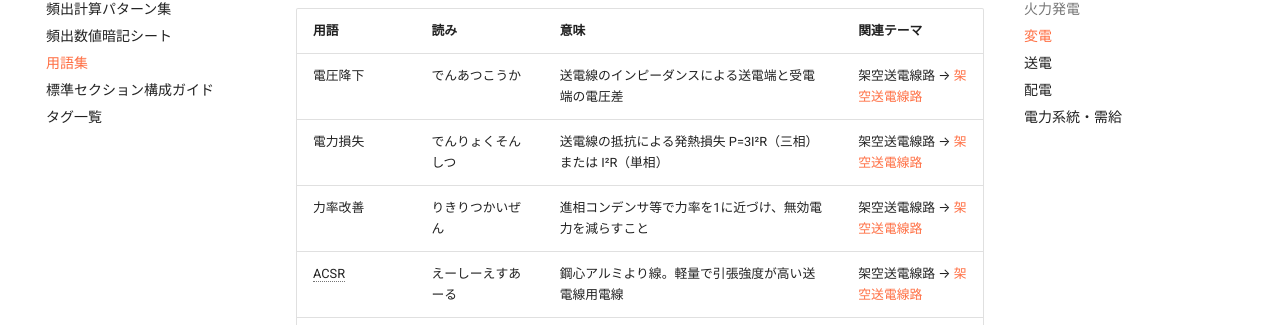
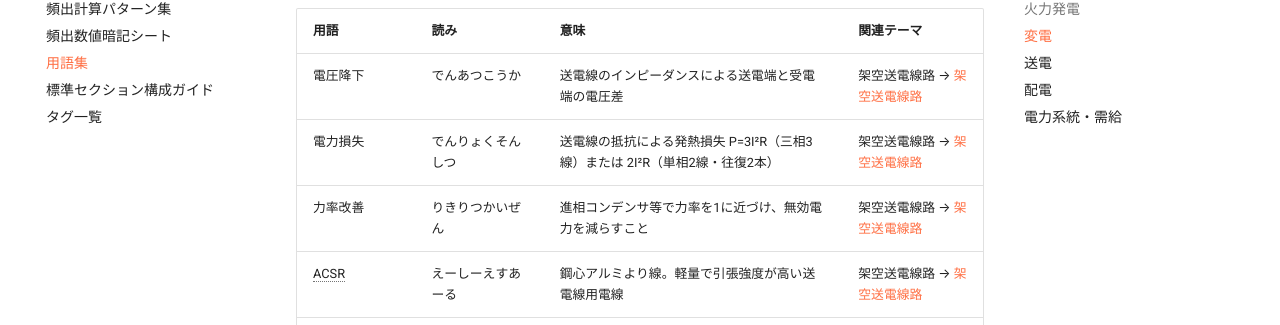
Before and after one commit to kfurufuru/denken-wiki-denryoku, an MkDocs documentation site: the page built from docs/reference/glossary.md, in a window 1280 px wide and 900 px high, scrolled down 3046 px. Shown: the part 126-451 px from the top of the window. Built offline with MkDocs 1.6.1 and Material for MkDocs 9.7.7, drawn with Linux system fonts in a browser that asks for light colours; comment, search, counter and statistics services are not loaded.

Commit message:
fix(audit): 用語集の単相電力損失表記を2I²Rに統一
glossary.md の電力損失定義が「単相=I²R」で、kakuu-souden(2I²R)・
P4で統一した他ページと不整合だった。単相2線=往復2本で2I²Rに揃える。
fable5監査で検出

Co-Authored-By: Claude Fable 5 <noreply@anthropic.com>
Claude-Session: https://claude.ai/code/session_01YQLAQuU4Hfr91VHNKfcZLA

```diff
--- a/docs/reference/glossary.md
+++ b/docs/reference/glossary.md
@@ -65,7 +65,7 @@ tags: [用語集, リファレンス]
 | 用語 | 読み | 意味 | 関連テーマ |
 |------|------|------|-----------|
 | 電圧降下 | でんあつこうか | 送電線のインピーダンスによる送電端と受電端の電圧差 | 架空送電線路 → [架空送電線路](../themes/kakuu-souden.md) |
-| 電力損失 | でんりょくそんしつ | 送電線の抵抗による発熱損失 P=3I²R（三相）または I²R（単相） | 架空送電線路 → [架空送電線路](../themes/kakuu-souden.md) |
+| 電力損失 | でんりょくそんしつ | 送電線の抵抗による発熱損失 P=3I²R（三相3線）または 2I²R（単相2線・往復2本） | 架空送電線路 → [架空送電線路](../themes/kakuu-souden.md) |
 | 力率改善 | りきりつかいぜん | 進相コンデンサ等で力率を1に近づけ、無効電力を減らすこと | 架空送電線路 → [架空送電線路](../themes/kakuu-souden.md) |
 | ACSR | えーしーえすあーる | 鋼心アルミより線。軽量で引張強度が高い送電線用電線 | 架空送電線路 → [架空送電線路](../themes/kakuu-souden.md) |
 | 弛度（たるみ） | しど | 電線が自重でたわんだ量。温度上昇や着雪で増加 | 架空送電線路 → [架空送電線路](../themes/kakuu-souden.md) |
```
